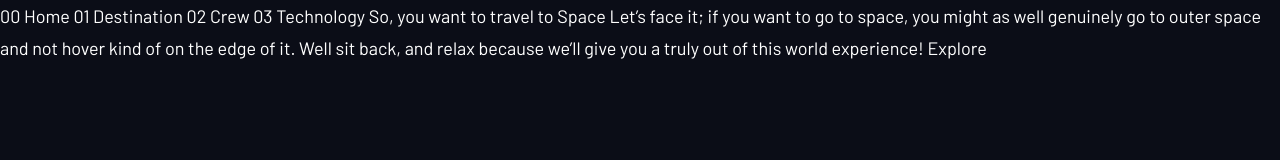
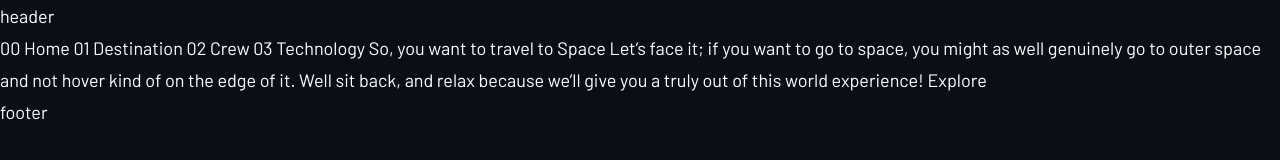
Before and after one commit to firehawk89/space-tourism-website, a website: page src/index.html in a window 1280 px wide. Drawn offline with nearby package versions, Linux system fonts and the light colour scheme; files that its build step writes are made by us from their sources; a web font is replaced by a local one.

Commit message:
add basic layout markup

```diff
--- a/src/index.html
+++ b/src/index.html
@@ -8,9 +8,18 @@
     <link rel="stylesheet" href="./css/style.min.css" />
   </head>
   <body>
-    00 Home 01 Destination 02 Crew 03 Technology So, you want to travel to Space
-    Let’s face it; if you want to go to space, you might as well genuinely go to
-    outer space and not hover kind of on the edge of it. Well sit back, and
-    relax because we’ll give you a truly out of this world experience! Explore
+    <div class="wrapper">
+      <header class="header">header</header>
+      <main class="main">
+        <p>
+          00 Home 01 Destination 02 Crew 03 Technology So, you want to travel to
+          Space Let’s face it; if you want to go to space, you might as well
+          genuinely go to outer space and not hover kind of on the edge of it.
+          Well sit back, and relax because we’ll give you a truly out of this
+          world experience! Explore
+        </p>
+      </main>
+      <footer class="footer">footer</footer>
+    </div>
   </body>
 </html>
```
